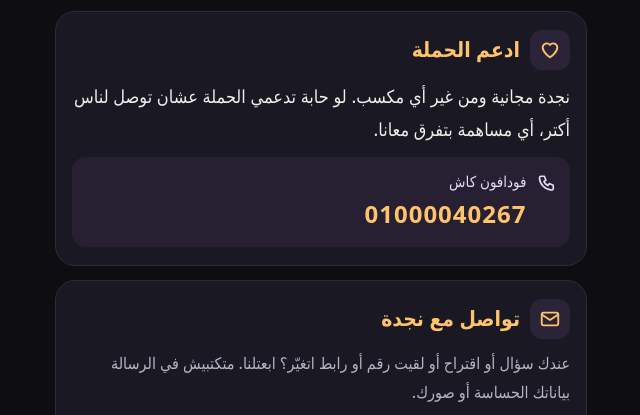
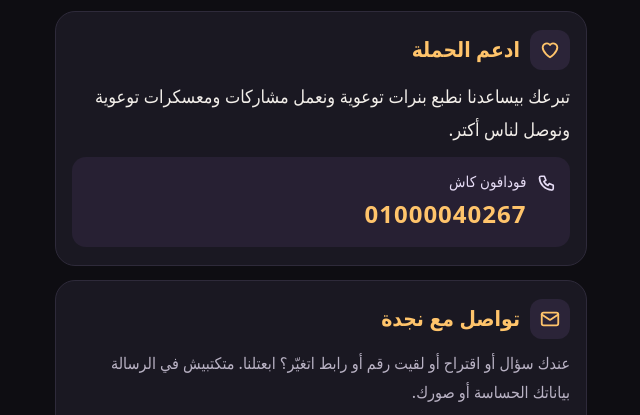
Before and after one commit to najdahelp/najdahelp.github.io, a plain HTML site: page index.html in a window 1280 px wide. Shown: the part 4299-4714 px from the top of the page, without its empty margins (319-959 px from the left). Drawn offline with Linux system fonts and the light colour scheme.

Commit message:
Donation copy
Updated donation message to clarify the impact of contributions.

```diff
--- a/index.html
+++ b/index.html
@@ -191,7 +191,7 @@ footer{text-align:center;font-size:14px;color:var(--mut);padding:8px 20px 36px;l
 
 <section class="card" aria-labelledby="h9">
 <h2 id="h9"><span class="ic"><svg class="i"><use href="#heart"/></svg></span>ادعم الحملة</h2>
-<p>نجدة مجانية ومن غير أي مكسب. لو حابة تدعمي الحملة عشان توصل لناس أكتر، أي مساهمة بتفرق معانا.</p>
+<p>تبرعك بيساعدنا نطبع بنرات توعوية ونعمل مشاركات ومعسكرات توعوية ونوصل لناس أكتر.</p>
 <div class="tip"><svg class="i"><use href="#phone"/></svg><div>فودافون كاش<br><b dir="ltr" style="display:block;text-align:right;font-size:24px;color:var(--p);letter-spacing:1px;user-select:all">01000040267</b></div></div>
 </section>
 
```
